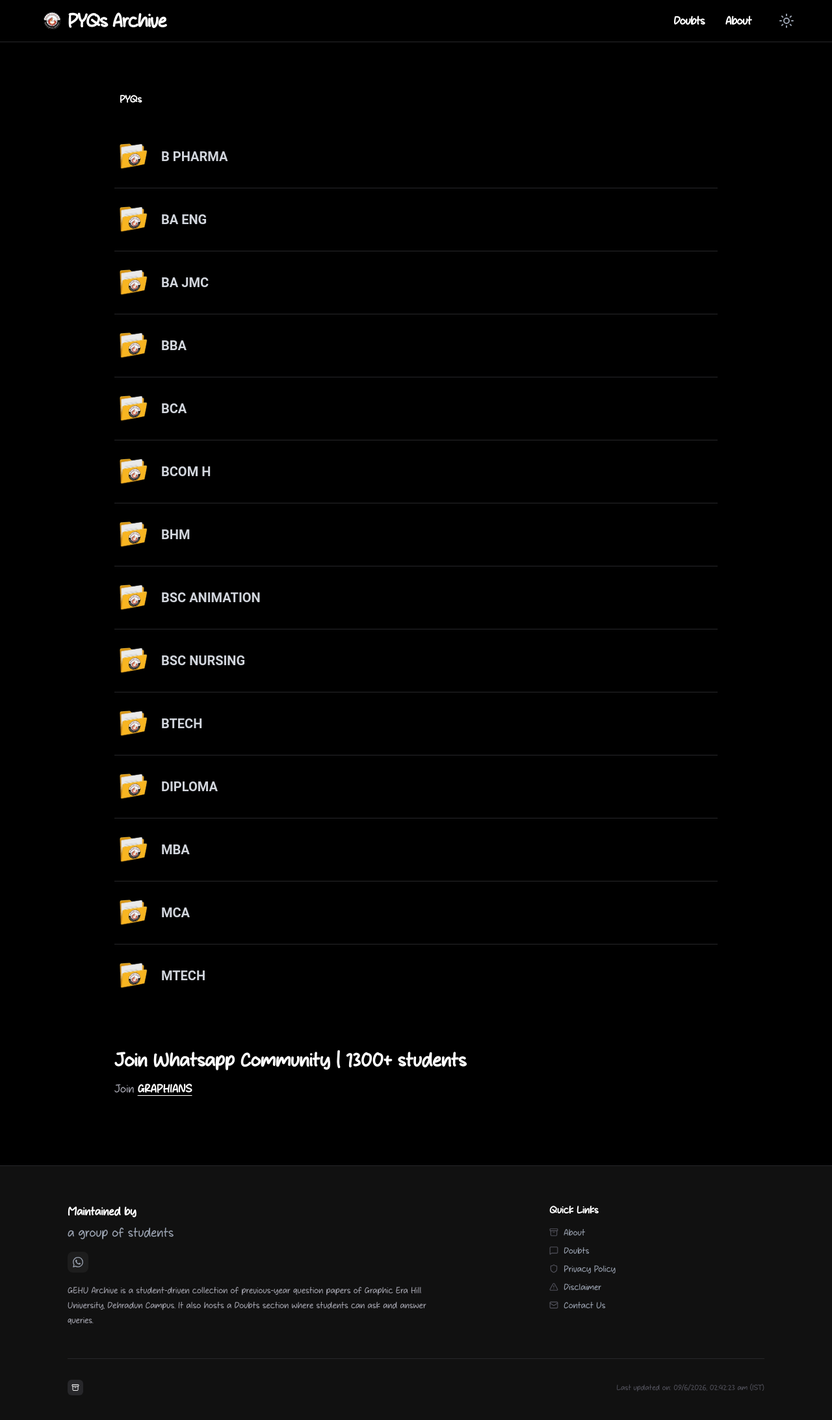
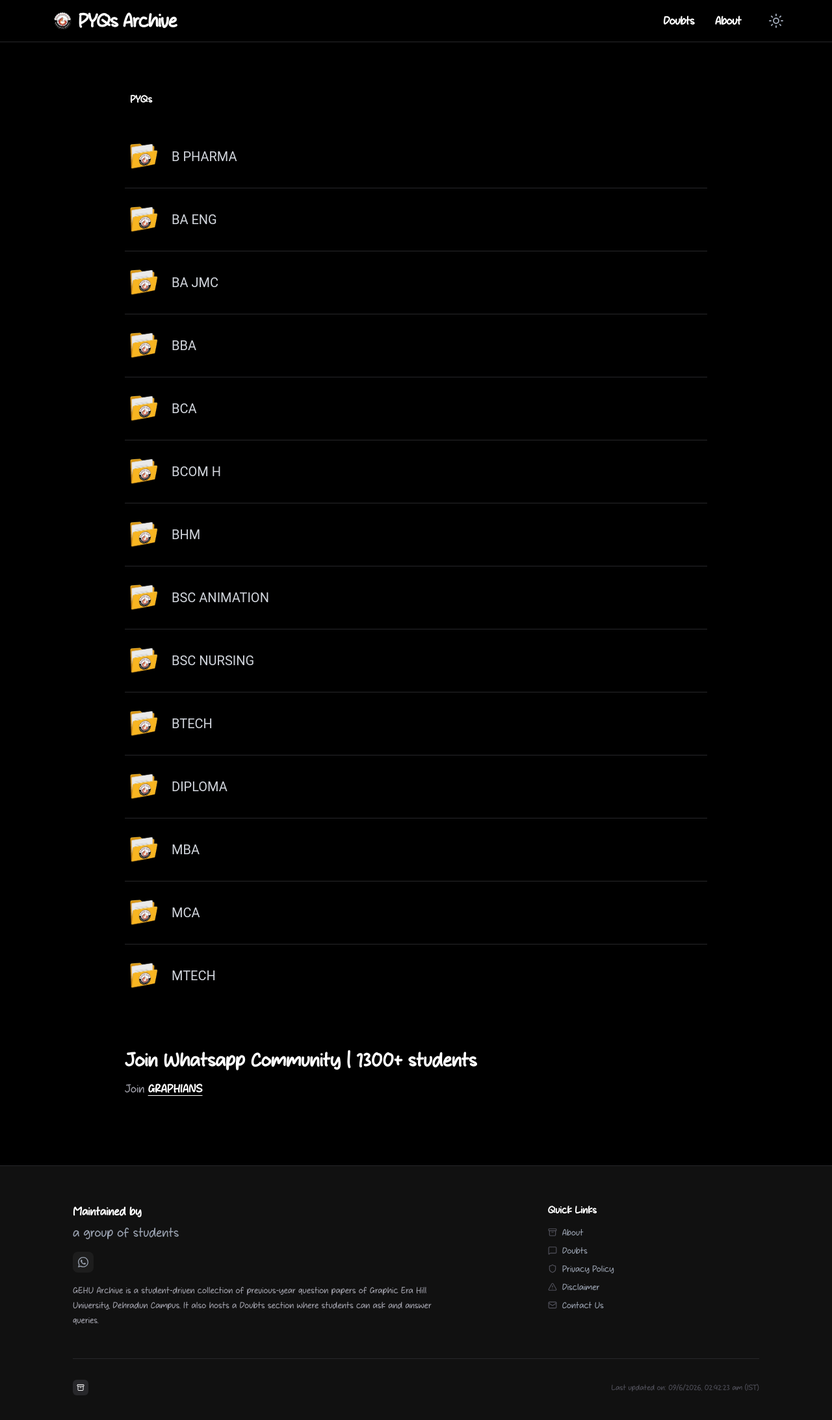
Before and after one commit to priyansunegi-dev0/GEHU-Archive, a React (Vite) app: page /pyqs in a window 1280 px wide. Shown: the top 2186 px of the page at 65% size. Built offline with nearby package versions, Linux system fonts and the light colour scheme.

Commit message:
Revert folder/PDF text bold weight and increase container side spacing to px-8

```diff
--- a/src/components/Footer.tsx
+++ b/src/components/Footer.tsx
@@ -59,7 +59,7 @@ export function Footer() {
       transition={{ duration: 0.6 }}
       className="bg-zinc-100 dark:bg-[#111111] text-zinc-900 dark:text-zinc-100 border-t border-zinc-200 dark:border-zinc-800 mt-8"
     >
-      <div className="mx-auto max-w-6xl px-6 sm:px-10 py-14">
+      <div className="mx-auto max-w-6xl px-8 sm:px-12 py-14">
         {/* Top Grid */}
         <div className="grid grid-cols-1 md:grid-cols-3 gap-10 mb-12">
 
--- a/src/components/Header.tsx
+++ b/src/components/Header.tsx
@@ -21,7 +21,7 @@ export function Header() {
 
   return (
     <header className="sticky top-0 z-50 bg-white dark:bg-black border-b border-gray-200 dark:border-zinc-800 relative">
-      <div className="max-w-[1440px] mx-auto px-6 sm:px-10 lg:px-12">
+      <div className="max-w-[1440px] mx-auto px-8 sm:px-12 lg:px-16">
         <div className="flex items-center justify-between h-16">
           {/* Logo */}
           {isDoubtsDomain ? (
--- a/src/pages/Home.tsx
+++ b/src/pages/Home.tsx
@@ -253,7 +253,7 @@ export function Home() {
   const isEmpty = !loading && subFolders.length === 0 && pdfs.length === 0;
 
   return (
-    <main className="max-w-5xl mx-auto px-6 sm:px-10 lg:px-12 py-10">
+    <main className="max-w-5xl mx-auto px-8 sm:px-12 lg:px-16 py-10">
       <SEO page="home" />
 
       {!currentFolder && <AdBanner slot="2605579668" />}
@@ -310,7 +310,7 @@ export function Home() {
                     className="flex w-full items-center gap-4 text-gray-600 dark:text-gray-300 hover:text-black dark:hover:text-white transition-colors"
                   >
                     <FolderImg name={folder.name} />
-                    <span style={{ fontFamily: "'Roboto', sans-serif" }} className="text-base sm:text-lg md:text-xl font-semibold">
+                    <span style={{ fontFamily: "'Roboto', sans-serif" }} className="text-base sm:text-lg md:text-xl">
                       {!currentFolder
                         ? folder.name.toUpperCase()
                         : (folder.name.toUpperCase() === "OTHERS" || folder.name.toUpperCase() === "OLD")
@@ -357,7 +357,7 @@ export function Home() {
                     >
                       <PdfIcon />
                       <div style={{ fontFamily: "'Roboto', sans-serif" }}>
-                        <span className="text-sm sm:text-base md:text-lg block font-semibold">{formatPdfName(pdf.file_name).title}</span>
+                        <span className="text-sm sm:text-base md:text-lg block">{formatPdfName(pdf.file_name).title}</span>
                         {formatPdfName(pdf.file_name).date && (
                           <span className="text-[10px] md:text-xs text-gray-400 dark:text-gray-500 block mt-0.5">{formatPdfName(pdf.file_name).date}</span>
                         )}
```
